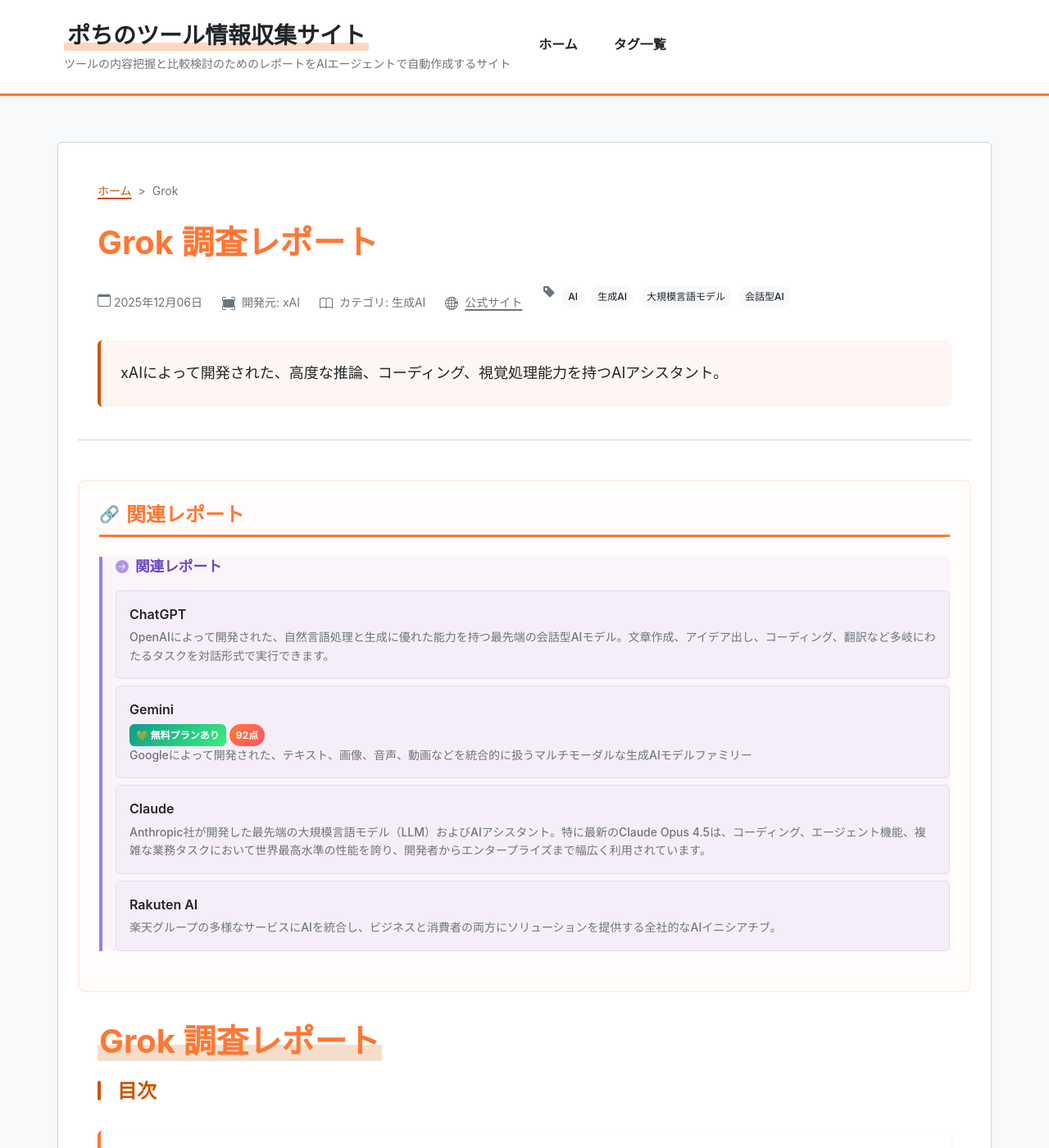
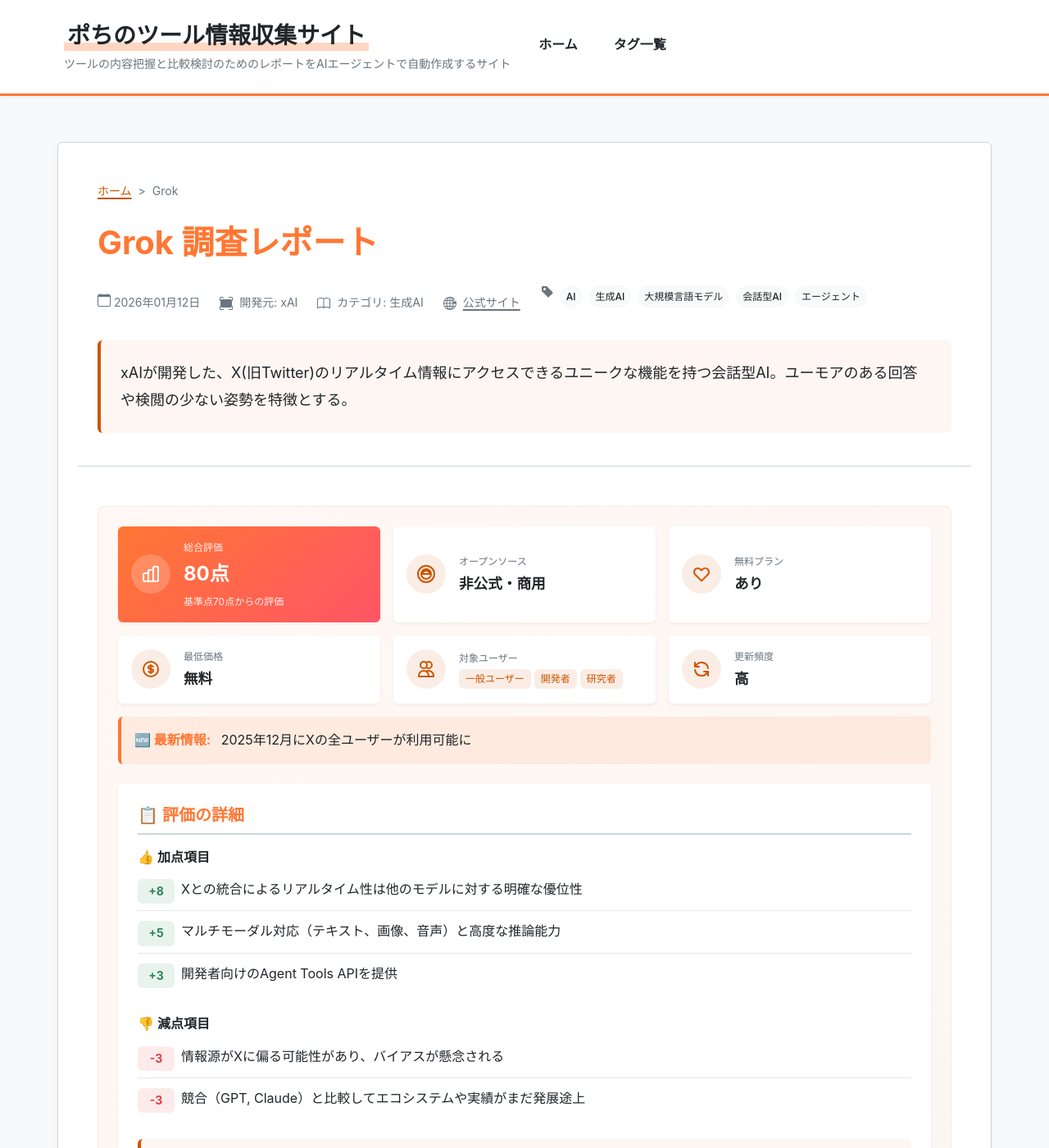
Before and after one commit to aegisfleet/tool-survey-report, a Jekyll site: the page built from _reports/grok.md, in a window 1280 px wide and 1400 px high. Shown: the whole window at 82% size. Built offline with Jekyll 4.4.1, drawn with Linux system fonts in a browser that asks for light colours; some of the changed text lies outside the part shown.

Commit message:
feat(reports): Update Grok report to match template (#391)
This commit updates the Grok investigation report (`_reports/grok.md`) to fully align with the standardized report template.

Key changes include:
- Added the `quick_summary` and `evaluation` sections to the frontmatter.
- Added all missing sections from 8 to 15, populating them with relevant information.
- Updated the last_updated date to 2026-01-12.
- Reformatted the pricing section into a table for clarity.
- Ensured that bidirectional links in related reports (`ChatGPT`, `Gemini`, `Claude`) are consistent.

Co-authored-by: google-labs-jules[bot] <161369871+google-labs-jules[bot]@users.noreply.github.com>

```diff
--- a/_reports/grok.md
+++ b/_reports/grok.md
@@ -1,17 +1,48 @@
 ---
 title: "Grok 調査レポート"
 tool_name: "Grok"
+tool_reading: "グロック"
 category: "生成AI"
 developer: "xAI"
 official_site: "https://x.ai/grok"
 date: "2025-10-23"
-last_updated: "2025-12-06"
+last_updated: "2026-01-12"
 tags:
   - "AI"
   - "生成AI"
   - "大規模言語モデル"
   - "会話型AI"
-description: "xAIによって開発された、高度な推論、コーディング、視覚処理能力を持つAIアシスタント。"
+  - "エージェント"
+description: "xAIが開発した、X(旧Twitter)のリアルタイム情報にアクセスできるユニークな機能を持つ会話型AI。ユーモアのある回答や検閲の少ない姿勢を特徴とする。"
+
+quick_summary:
+  has_free_plan: true
+  is_oss: false
+  starting_price: "無料"
+  target_users:
+    - "一般ユーザー"
+    - "開発者"
+    - "研究者"
+  latest_highlight: "2025年12月にXの全ユーザーが利用可能に"
+  update_frequency: "高"
+
+evaluation:
+  score: 80
+  base_score: 70
+  plus_points:
+    - point: 8
+      reason: "Xとの統合によるリアルタイム性は他のモデルに対する明確な優位性"
+    - point: 5
+      reason: "マルチモーダル対応（テキスト、画像、音声）と高度な推論能力"
+    - point: 3
+      reason: "開発者向けのAgent Tools APIを提供"
+  minus_points:
+    - point: -3
+      reason: "情報源がXに偏る可能性があり、バイアスが懸念される"
+    - point: -3
+      reason: "競合（GPT, Claude）と比較してエコシステムや実績がまだ発展途上"
+  summary: "リアルタイム情報アクセスに独自の強みを持つAIだが、情報源の偏りには注意が必要。"
+
 relationships:
   related_tools:
     - "ChatGPT"
@@ -25,10 +56,13 @@ relationships:
 ## **1. 基本情報**
 
 * **ツール名**: Grok
+* **ツールの読み方**: グロック
 * **開発元**: xAI
 * **公式サイト**: [https://x.ai/grok](https://x.ai/grok)
-* **カテゴリ**: AIアシスタント, チャットボット
-* **概要**: xAIによって開発された、真実を探求するためのAIコンパニオン。フィルタリングされていない回答を提供し、高度な推論、コーディング、視覚処理能力を持つ。
+* **関連リンク**:
+  * ドキュメント: [https://docs.x.ai/](https://docs.x.ai/)
+* **カテゴリ**: 生成AI
+* **概要**: xAIによって開発された、真実を探求するためのAI。X(旧Twitter)のリアルタイム情報にアクセスできるというユニークな特徴を持ち、他の大規模言語モデルとは一線を画す。ユーモアを交えた回答や、検閲の少ない"反骨精神"を持つとされる。
 
 ## **2. 目的と主な利用シーン**
 
@@ -67,13 +101,15 @@ relationships:
 
 ## **6. 料金プラン**
 
-* **無料プラン**: Xプラットフォームの全ユーザーが、機能制限付きで利用可能。
-* **有料プラン**:
-  * **SuperGrok**: 月額$30.00。Grok 4.1などの最新モデルや高度な機能を利用できるスタンドアロンのサブスクリプション。
-  * **SuperGrok Heavy**: 月額$300.00。最も強力なGrok 4 Heavyへのアクセス、マルチエージェント推論、拡張トークン制限、開発者ツールを含む。
-  * **Grok Business**: 月額$30/ユーザー。ビジネス向けのプラン。
-* **課金体系**: サブスクリプションベース。APIは別途従量課金。
-* **無料トライアル**: 明記されていない。
+| プラン名 | 料金 | 主な特徴 |
+|---|---|---|
+| **無料プラン** | 無料 | Xの全ユーザーが利用可能。メッセージ数に制限があり、応答優先度も低い。カジュアルな利用向け。 |
+| **SuperGrok** | $30/月 | Grok 4.1などの最新モデルへ安定してアクセス可能。メッセージ制限が緩和され、応答も優先される。 |
+| **SuperGrok Heavy** | $300/月 | 最上位モデルGrok 4 Heavyへのアクセス、マルチエージェント推論、拡張トークン制限など、開発者や研究者向けの最先端機能を提供。 |
+| **Grok Business** | $30/ユーザー/月 | ビジネス利用に特化したプラン。 |
+
+* **課金体系**: サブスクリプション形式。API利用は別途従量課金が発生する。
+* **無料トライアル**: 公式には明記されていないが、Xユーザー向けの無料プランがトライアルの役割を兼ねている。
 
 ## **7. 導入実績・事例**
 
```
